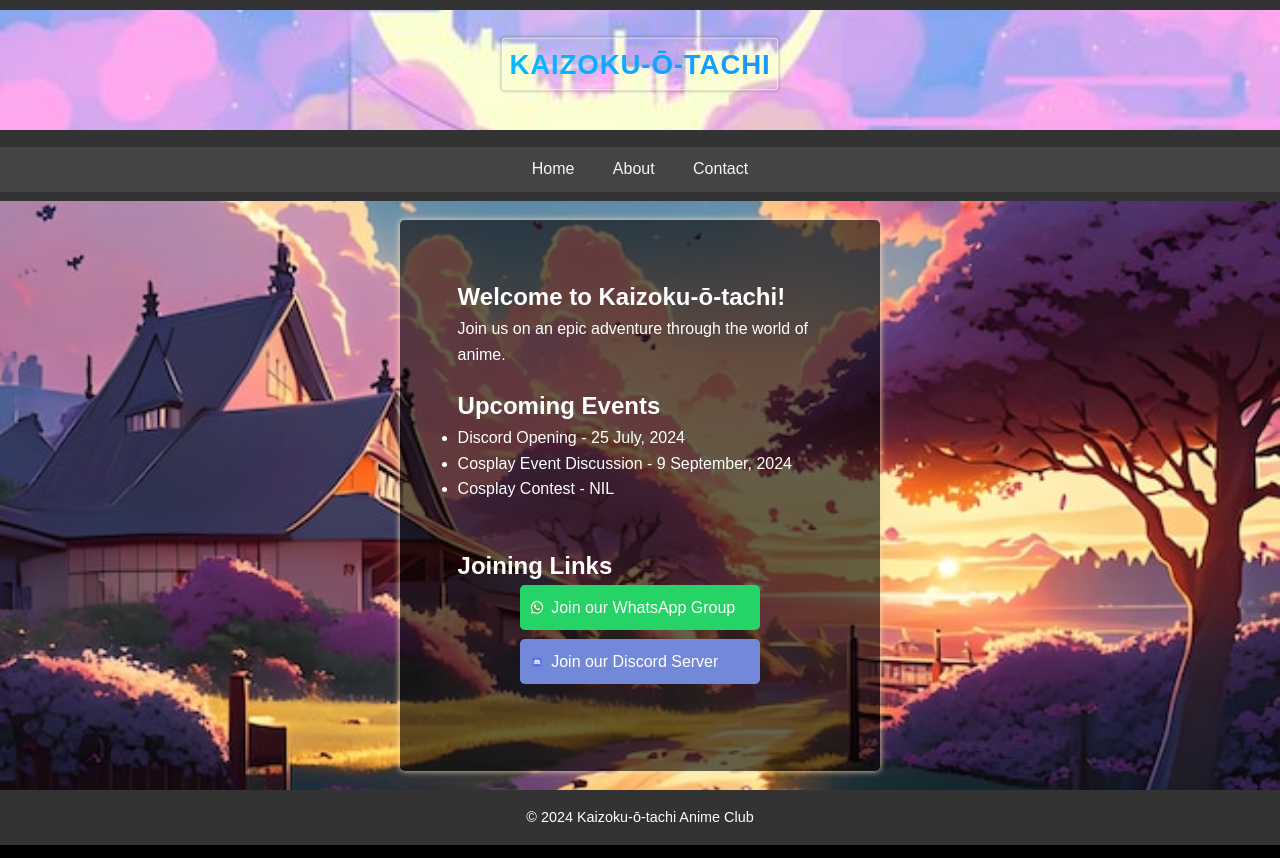
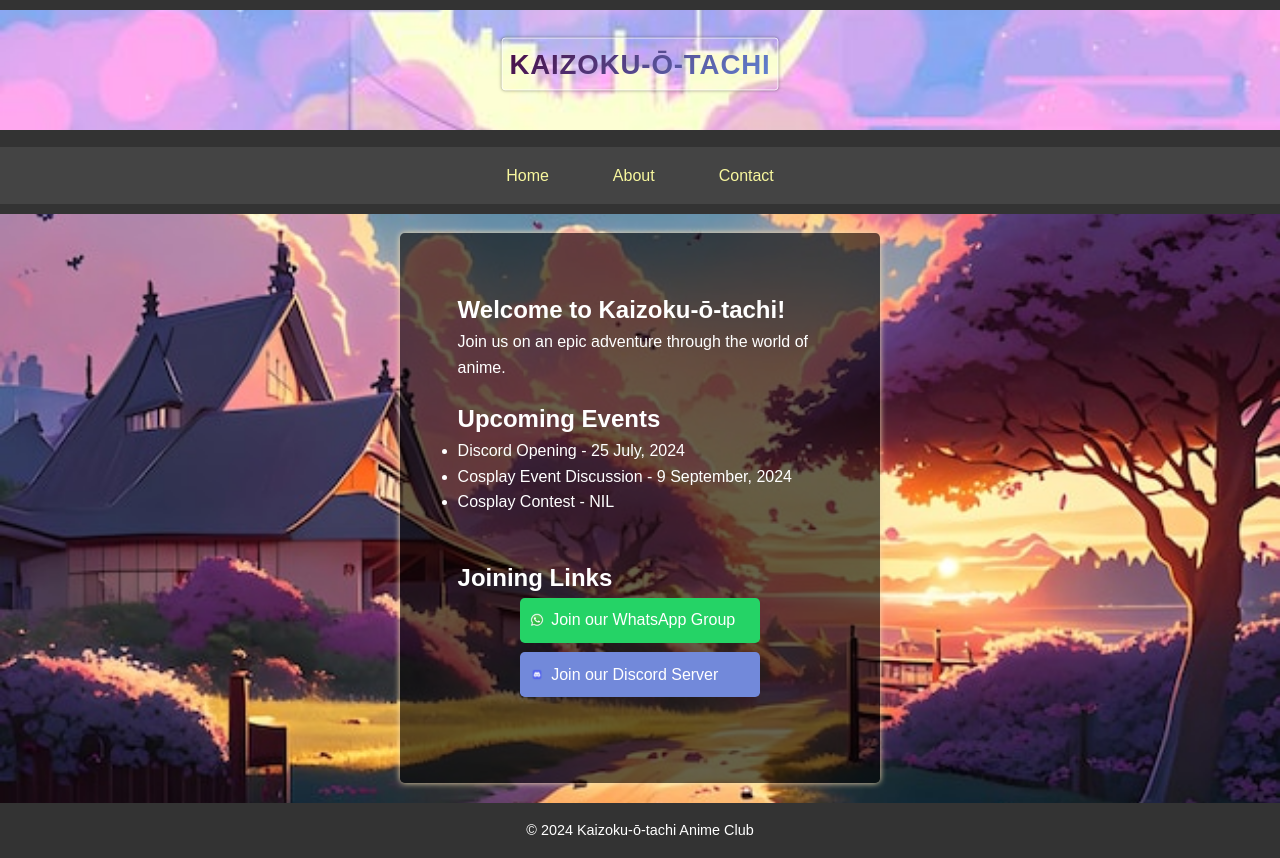
Before and after one commit to EldoriaDeveloper/kaizoku-o-tachi, a plain HTML site: page index.html in a window 1280 px wide. Drawn offline with Linux system fonts and the light colour scheme.

Commit message:
Update styles.css

```diff
--- a/styles.css
+++ b/styles.css
@@ -52,7 +52,7 @@ header {
     font-family: 'Raleway', sans-serif;
     text-transform: uppercase; /* Make the text uppercase */
     letter-spacing: 1.2px; /* Reduced letter-spacing */
-    background: linear-gradient(135deg, #00bfff, #1e90ff); /* Gradient from Sky Blue to Dodger Blue */
+    background: linear-gradient(135deg, #46053d, #648ada); /* Gradient from Sky Blue to Dodger Blue */
     -webkit-background-clip: text; /* Clip background to text */
     background-clip: text;
     color: transparent; /* Make text color transparent to show gradient */
@@ -90,31 +90,31 @@ nav ul {
 }
 
 nav ul li {
-    margin: 0 0.6rem; /* Reduced margin */
+    margin: 0 1rem; /* Reduced margin */
     position: relative; /* Necessary for the pseudo-element positioning */
     transition: transform 0.3s ease; /* Smooth pop-out effect */
 }
 
 /* Base styles for the navigation links */
 nav ul li a {
-    color: whitesmoke;
+    color: rgb(248, 247, 158);
     text-decoration: none;
-    padding: 0.6rem; /* Reduced padding */
+    padding: 1rem; /* Reduced padding */
     display: block;
     position: relative; /* Necessary for the pseudo-element positioning */
-    transition: color 0.3s ease; /* Smooth color transition */
+    transition: color 1s ease; /* Smooth color transition */
 }
 
 /* Pop-out animation effect on hover */
 nav ul li:hover {
-    transform: scale(0.66); /* Slightly enlarge the item */
+    transform: scale(1.2); /* Slightly enlarge the item */
 }
 
 /* Color change and background on hover */
 nav ul li a:hover {
     color: black;
     background-color: silver; /* Slightly transparent white background */
-    border-radius: 2.4px; /* Reduced border-radius */
+    border-radius: 6px; /* Reduced border-radius */
 }
 
 nav ul li a:hover::after {
@@ -196,9 +196,6 @@ footer p {
     font-size: 0.9rem; /* Slightly smaller font-size for the footer text */
 }
 
-
-
-
 /* Form Styling */
 form {
     max-width: 360px; /* Reduced max-width */
```
